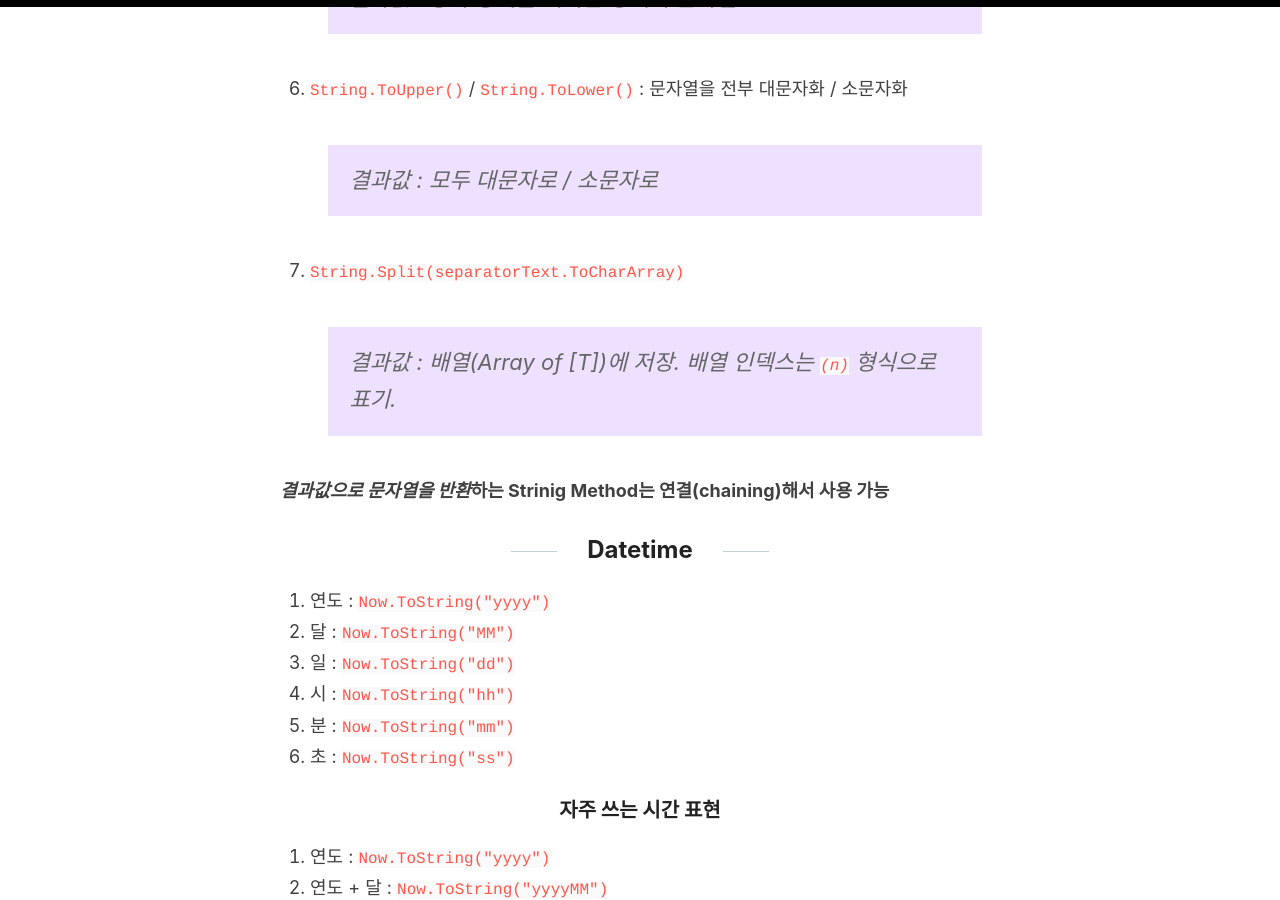
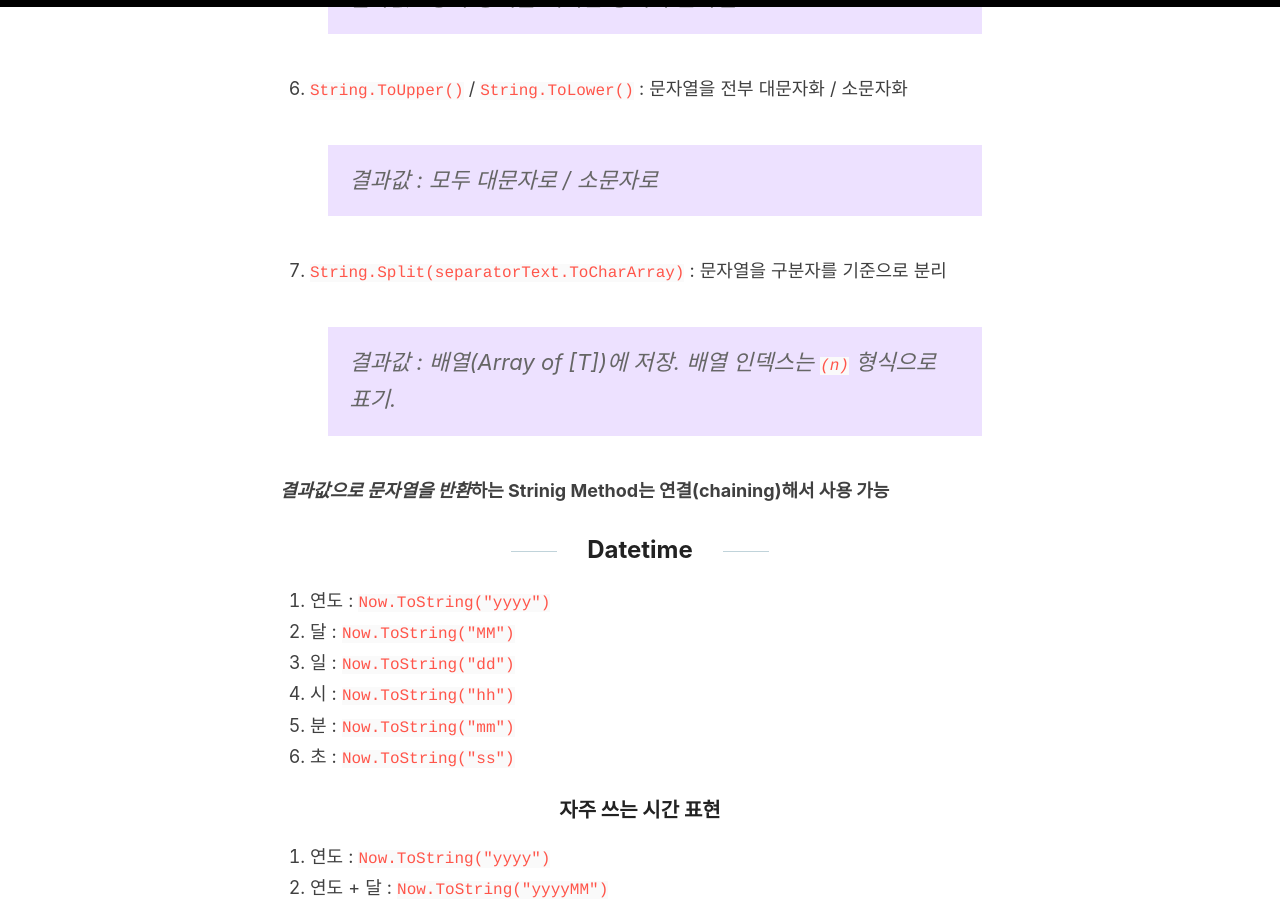
Before and after one commit to wisewell/wisewell.github.io, a Jekyll site: the page built from _posts/2022-11-18-rpa-basic-2.md, in a window 1280 px wide and 900 px high, scrolled down 2966 px. Built offline with Jekyll 4.4.1, drawn with Linux system fonts in a browser that asks for light colours.

Commit message:
Add Split method description

```diff
--- a/_posts/2022-11-18-rpa-basic-2.md
+++ b/_posts/2022-11-18-rpa-basic-2.md
@@ -68,7 +68,7 @@ __속성 중 Target의 `Timeout (milliseconds)` 옵션에 오류가 발생하기
 	> 결과값 : 양쪽 공백을 제거한 상태의 문자열
 6. `String.ToUpper()` / `String.ToLower()` : 문자열을 전부 대문자화 / 소문자화
 	> 결과값 : 모두 대문자로 / 소문자로
-7. `String.Split(separatorText.ToCharArray)`
+7. `String.Split(separatorText.ToCharArray)` : 문자열을 구분자를 기준으로 분리
 	> 결과값 : 배열(Array of [T])에 저장. 배열 인덱스는 `(n)` 형식으로 표기.
 
 __*결과값으로 문자열을 반환*하는 Strinig Method는 연결(chaining)해서 사용 가능__
```
